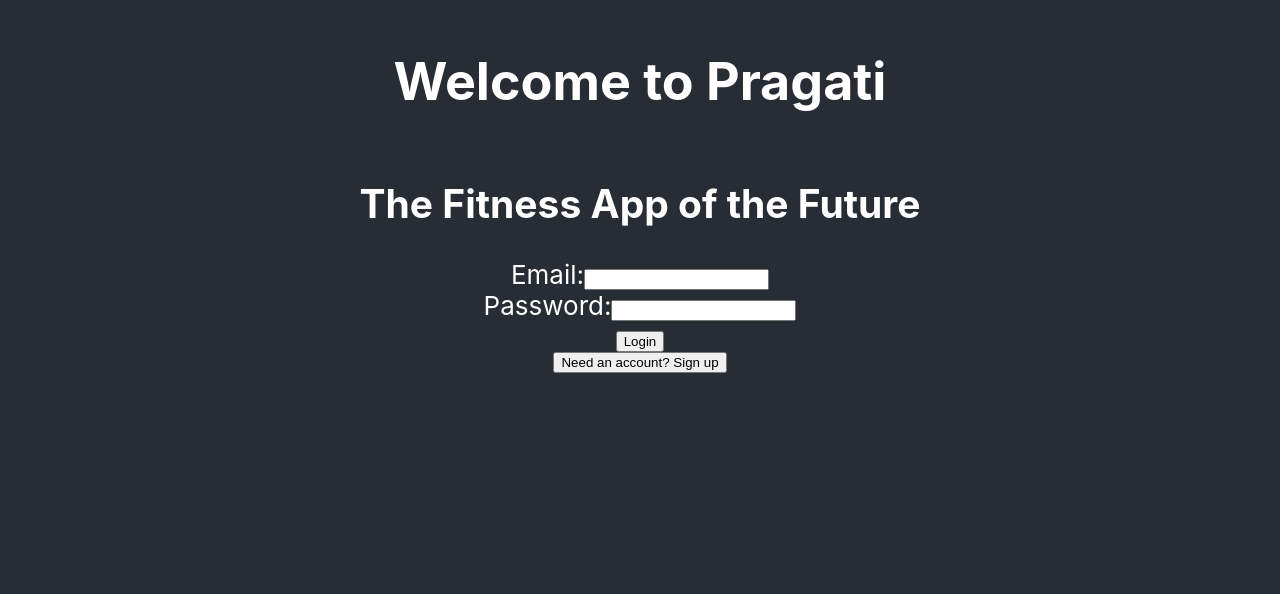
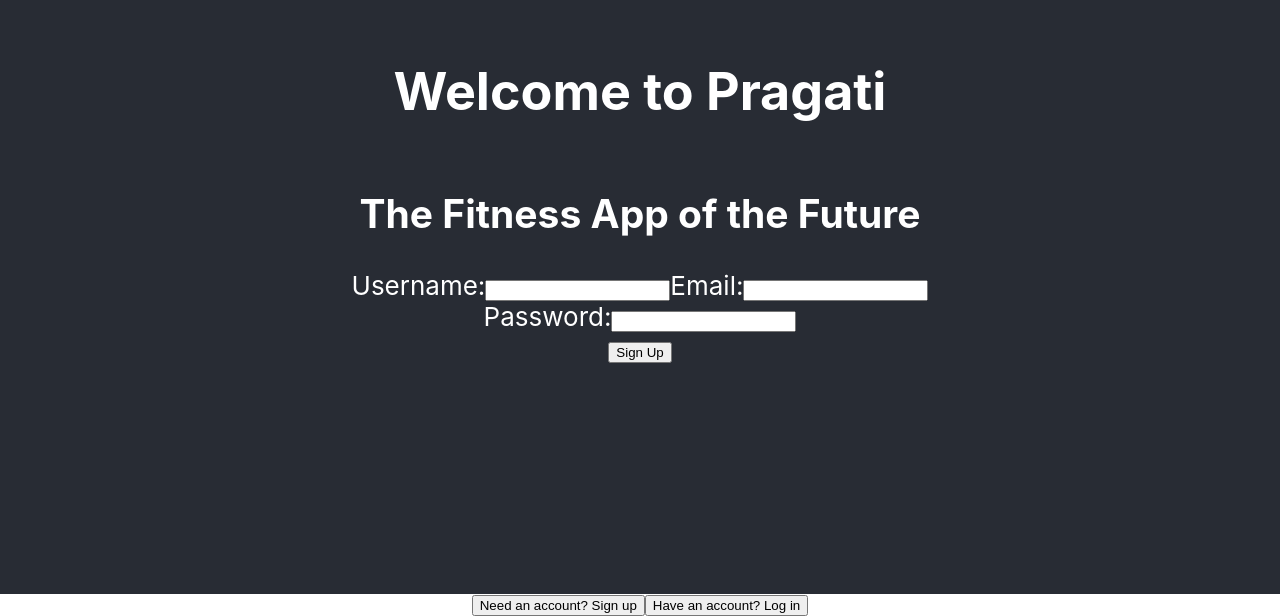
Before and after one commit to CalebFulmore/Pragati, a React (Create React App) app in the folder pragati-frontend/: page /signup in a window 1280 px wide. Shown: the part 206-822 px from the top of the page. Before the commit the page ends 800 px from the top, so only its background shows below. Built offline with nearby package versions, Linux system fonts and the light colour scheme.

Commit message:
Fixed alignment in Login Form

```diff
--- a/pragati-frontend/src/App.js
+++ b/pragati-frontend/src/App.js
@@ -1,43 +1,64 @@
-// App.js
 import React, { useState } from 'react';
 import './App.css';
+import { BrowserRouter as Router, Routes, Route, Navigate, useNavigate } from 'react-router-dom';
 import LoginForm from './components/LoginForm';
 import SignUpForm from './components/SignUpForm';
-import HomePage from './components/HomePage'; // You need to create this component
+import HomePage from './components/HomePage';
+import WorkoutEntryForm from './components/WorkoutEntryForm'; // Adjust the path as necessary
+
 
 function App() {
   const [isAuthenticated, setIsAuthenticated] = useState(false);
-  const [isLoggingIn, setIsLoggingIn] = useState(true);
+
+  // Remove the useNavigate hook from here
 
   const handleAuthSuccess = (token) => {
-    localStorage.setItem('token', token); // Store the token in localStorage
-    setIsAuthenticated(true); // Update the authentication status
+    localStorage.setItem('token', token);
+    setIsAuthenticated(true);
   };
 
-  if (isAuthenticated) {
-    return <HomePage />;
-  } else {
+  // Create a new component for navigation buttons
+  function NavigationButtons() {
+    const navigate = useNavigate(); // Now useNavigate is called within the context of Router
+
+    // Go to the sign-up page
+    const goToSignUp = () => {
+      navigate('/signup');
+    };
+
+    // Go to the login page
+    const goToLogin = () => {
+      navigate('/login');
+    };
+
     return (
+      <div>
+        <button onClick={goToSignUp}>Need an account? Sign up</button>
+        <button onClick={goToLogin}>Have an account? Log in</button>
+      </div>
+    );
+  }
+
+  return (
+    <Router>
       <div className="App">
         <header className="App-header">
           <h1>Welcome to Pragati</h1>
           <h2>The Fitness App of the Future</h2>
 
-          {isLoggingIn ? (
-            <>
-              <LoginForm onAuthSuccess={handleAuthSuccess} />
-              <button onClick={() => setIsLoggingIn(false)}>Need an account? Sign up</button>
-            </>
-          ) : (
-            <>
-              <SignUpForm onAuthSuccess={handleAuthSuccess} />
-              <button onClick={() => setIsLoggingIn(true)}>Have an account? Log in</button>
-            </>
-          )}
+          <Routes>
+            <Route path="/" element={isAuthenticated ? <HomePage /> : <Navigate to="/login" />} />
+            <Route path="/login" element={<LoginForm onAuthSuccess={handleAuthSuccess} />} />
+            <Route path="/signup" element={<SignUpForm onAuthSuccess={handleAuthSuccess} />} />
+            <Route path="*" element={<Navigate to="/" />} />
+            <Route path="/workout" element={<WorkoutEntryForm />} />
+          </Routes>
         </header>
+
+        {!isAuthenticated && <NavigationButtons />} {/* Use the new component */}
       </div>
-    );
-  }
+    </Router>
+  );
 }
 
 export default App;
--- a/pragati-frontend/src/components/HomePage.js
+++ b/pragati-frontend/src/components/HomePage.js
@@ -1,10 +1,9 @@
 import React from 'react';
-import { BrowserRouter as Router, Routes, Route, Link } from 'react-router-dom';
+import { Routes, Route, Link } from 'react-router-dom'; // Removed BrowserRouter as Router
 import WorkoutEntryForm from './WorkoutEntryForm';
 
 function HomePage() {
   return (
-    <Router>
     <div>
       <h1>Welcome to Pragati</h1>
       <h2>The Fitness App of the Future</h2>
@@ -14,7 +13,6 @@ function HomePage() {
         <Route path="/workout" element={<WorkoutEntryForm />} />
       </Routes>
     </div>
-    </Router>
   );
 }
 
--- a/pragati-frontend/src/components/LoginForm.js
+++ b/pragati-frontend/src/components/LoginForm.js
@@ -1,24 +1,22 @@
 import React, { useState } from 'react';
 import axios from 'axios';
+import { useNavigate } from 'react-router-dom';
 
 function LoginForm({ onAuthSuccess }) {
   const [email, setEmail] = useState('');
   const [password, setPassword] = useState('');
-  const [error, setError] = useState(''); // Added to manage error state
+  const [error, setError] = useState('');
+  const navigate = useNavigate(); // Add this line to get the navigate function
 
   const handleSubmit = async (event) => {
     event.preventDefault();
-    setError(''); // Reset error message on new submission
+    setError('');
     try {
-      // Update the URL to your actual login endpoint
       const response = await axios.post('http://localhost:3000/login', { email, password });
       console.log('Login successful', response.data);
-      // Here you might want to redirect the user or save the auth token
-      // Inside LoginForm.js and SignUpForm.js, after successful login/signup
       onAuthSuccess(response.data.token);
-
+      navigate('/'); // Navigate to the homepage after successful login
     } catch (error) {
-      // If there's an error, update the state so you can display it
       setError('Login failed. Please check your credentials.');
       console.error('Login failed', error?.response?.data);
     }
--- a/pragati-frontend/src/components/SignUpForm.js
+++ b/pragati-frontend/src/components/SignUpForm.js
@@ -1,23 +1,22 @@
-// SignUpForm.js
 import React, { useState } from 'react';
 import axios from 'axios';
+import { useNavigate } from 'react-router-dom';
 
 function SignUpForm({ onAuthSuccess }) {
   const [username, setUsername] = useState('');
   const [email, setEmail] = useState('');
   const [password, setPassword] = useState('');
   const [error, setError] = useState('');
+  const navigate = useNavigate(); // Add this line to get the navigate function
 
   const handleSubmit = async (event) => {
     event.preventDefault();
     setError('');
     try {
-      // Update the URL to your actual sign-up endpoint
       const response = await axios.post('http://localhost:3000/signup', { username, email, password });
       console.log('Account created successfully', response.data);
-      // Inside LoginForm.js and SignUpForm.js, after successful login/signup
       onAuthSuccess(response.data.token);
-
+      navigate('/'); // Navigate to the homepage after successful sign-up
     } catch (error) {
       setError('Account creation failed. Please try again.');
       console.error('Sign up failed', error?.response?.data);
@@ -28,14 +27,15 @@ function SignUpForm({ onAuthSuccess }) {
     <form onSubmit={handleSubmit}>
       {error && <div className="error">{error}</div>}
       <div>
-        <label>Email:</label>
-        // Example input field for the username in SignUpForm.js
+        <label>Username:</label>
+
         <input
           type="text"
           value={username}
           onChange={(e) => setUsername(e.target.value)}
           required
         />
+        <label>Email:</label>
         <input
           type="email"
           value={email}
```
Lines whose indentation alone changed are shown as unchanged.
